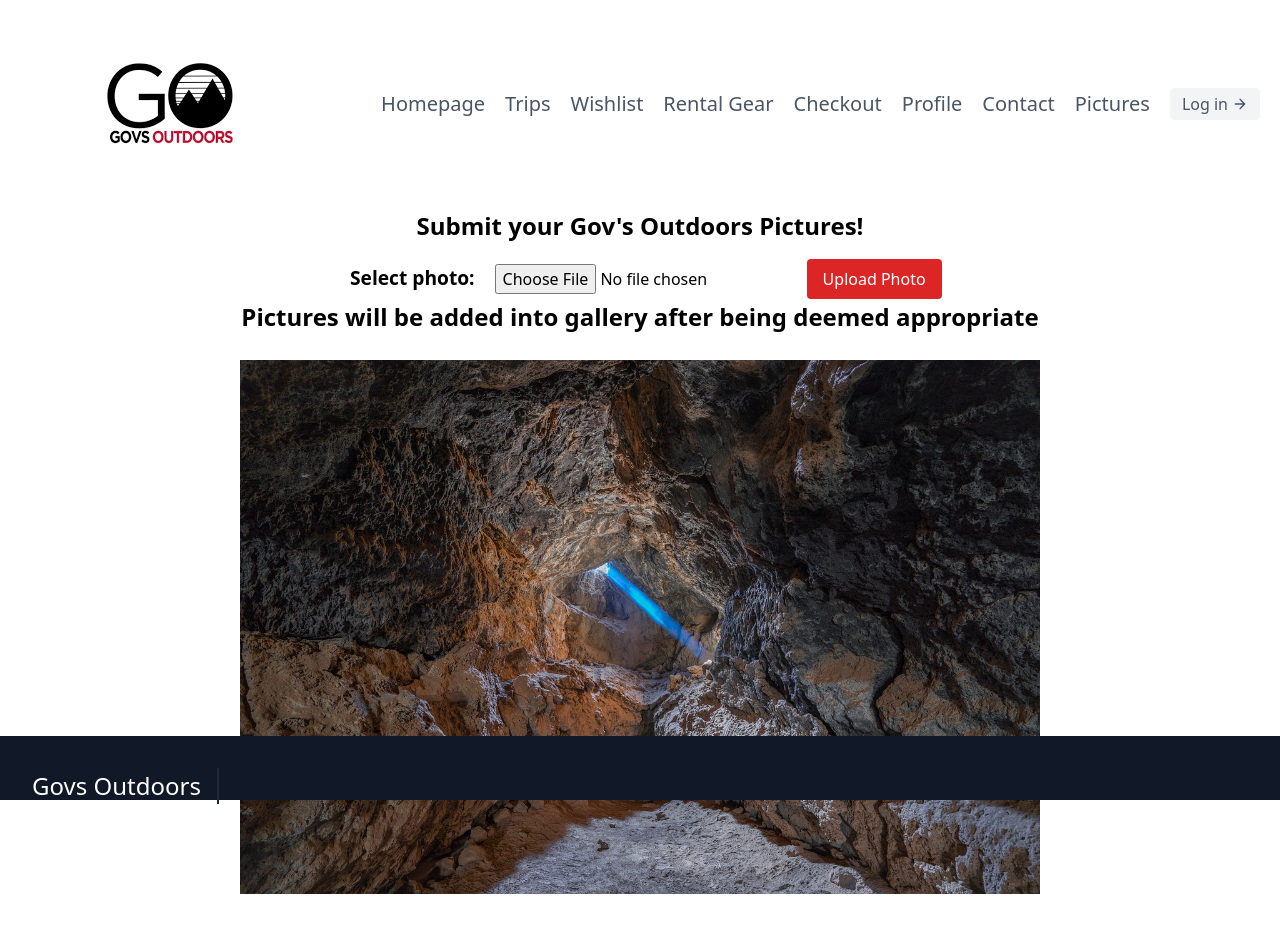
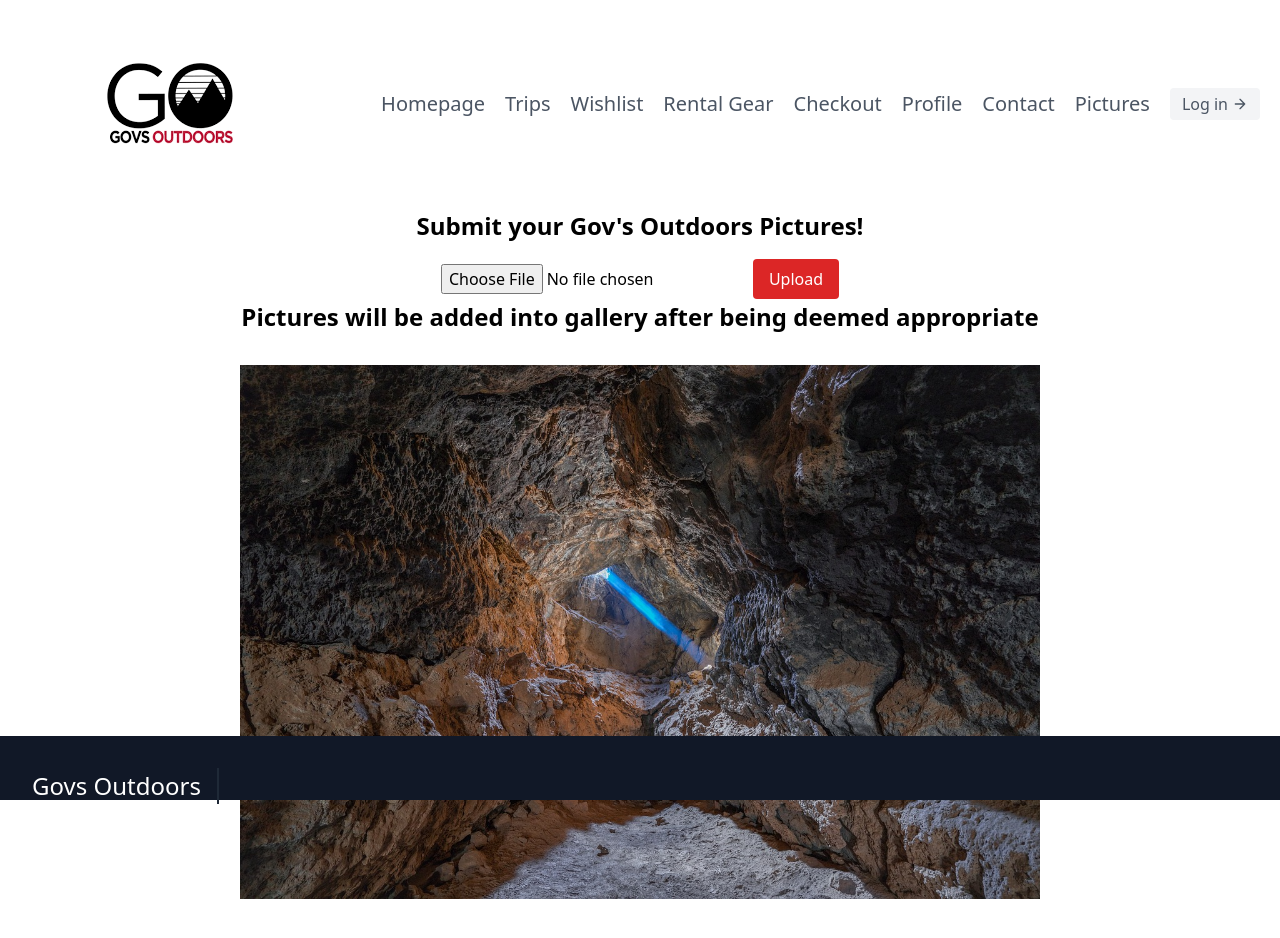
Before and after one commit to KennethGray03/4600Project, an Angular app: page /pictures in a window 1280 px wide. Shown: the top 938 px of the page. Built offline with nearby package versions, Linux system fonts and the light colour scheme.

Commit message:
adding images to wheel

```diff
--- a/src/app/pictures/pictures.component.css
+++ b/src/app/pictures/pictures.component.css
@@ -33,3 +33,8 @@ label{
 .gallery img.visible {
   display: block;
 }
+
+.upload-section {
+  text-align: center;
+  margin-bottom: 20px; /* Adjust margin as needed */
+}
--- a/src/app/pictures/pictures.component.html
+++ b/src/app/pictures/pictures.component.html
@@ -1,14 +1,10 @@
-<h1>Submit your Gov's Outdoors Pictures!</h1>
-<form action="/upload" method="post" enctype="multipart/form-data">
-  <div class="file-upload-container">
-    <label for="photo">Select photo:</label>
-    <input type="file" id="photo" name="photo" accept="image/*">
-    <button class="bg-red-600 text-white px-4 py-2 rounded hover:bg-red-700" type="submit">Upload Photo</button>
 
-  </div>
-
-</form>
-<h1>Pictures will be added into gallery after being deemed appropriate</h1>
+<div class="upload-section">
+  <h1>Submit your Gov's Outdoors Pictures!</h1>
+  <input type="file" accept="image/*" (change)="uploadImage($event)" id="fileInput">
+  <button id="uploadButton" class="bg-red-600 text-white px-4 py-2 rounded hover:bg-red-700">Upload</button>
+  <h1>Pictures will be added into gallery after being deemed appropriate</h1>
+</div>
 
 <div class="gallery">
   <img *ngFor="let image of images; let i = index" [src]="image.src" [alt]="image.alt" [class.visible]="image.visible" [class.hidden]="!image.visible">
--- a/src/app/pictures/pictures.component.ts
+++ b/src/app/pictures/pictures.component.ts
@@ -11,6 +11,7 @@ import { BrowserModule } from '@angular/platform-browser';
   styleUrl: './pictures.component.css'
 })
 export class PicturesComponent implements OnInit {
+
   images = [
     { src: 'assets/FG stream.jpg', alt: 'Image 1', visible: true },
     { src: 'assets/Caving.jpg', alt: 'Image 2', visible: false },
@@ -39,4 +40,18 @@ rotateImages(): void {
   this.images[this.currentIndex].visible = true;
 }
 
+// Function to handle image upload
+uploadImage(event: any): void {
+  const file = event.target.files[0];
+
+  if (!file) {
+    alert('Please select an image file.');
+    return;
+  }
+
+  // Here you can handle the image file
+  // For example, you can add it to the images array
+  const newImage = { src: URL.createObjectURL(file), alt: 'Uploaded Image', visible: false };
+  this.images.push(newImage);
 }
+}
--- a/src/app/rental/rental.component.html
+++ b/src/app/rental/rental.component.html
@@ -7,7 +7,7 @@
   <div id ="content" class="grid grid-cols-1 md:grid-cols-2 lg:grid-cols-3 gap-8">
 
     <div class="bg-white rounded-lg shadow-md p-6 text-center">
-      <img src="assets/Backpack.jpg" alt="Equipment" class="w-300 h-300 object-cover mb-4">
+      <img src="assets/Backpack.jpg" alt="Equipment" class="w-300 h-300 object-cover mx-auto mb-4">
       <h2 class="text-xl font-bold mb-2">Trekking Backpack</h2>
       <p id ="paragraph" class="text-gray-700 mb-4">High-quality trekking backpack suitable for multi-day hikes. Spacious compartments and ergonomic design for comfort on long journeys.</p>
       <div class="flex justify-between items-center">
```
Also changed, not shown: src/assets/Backpack.jpg.
